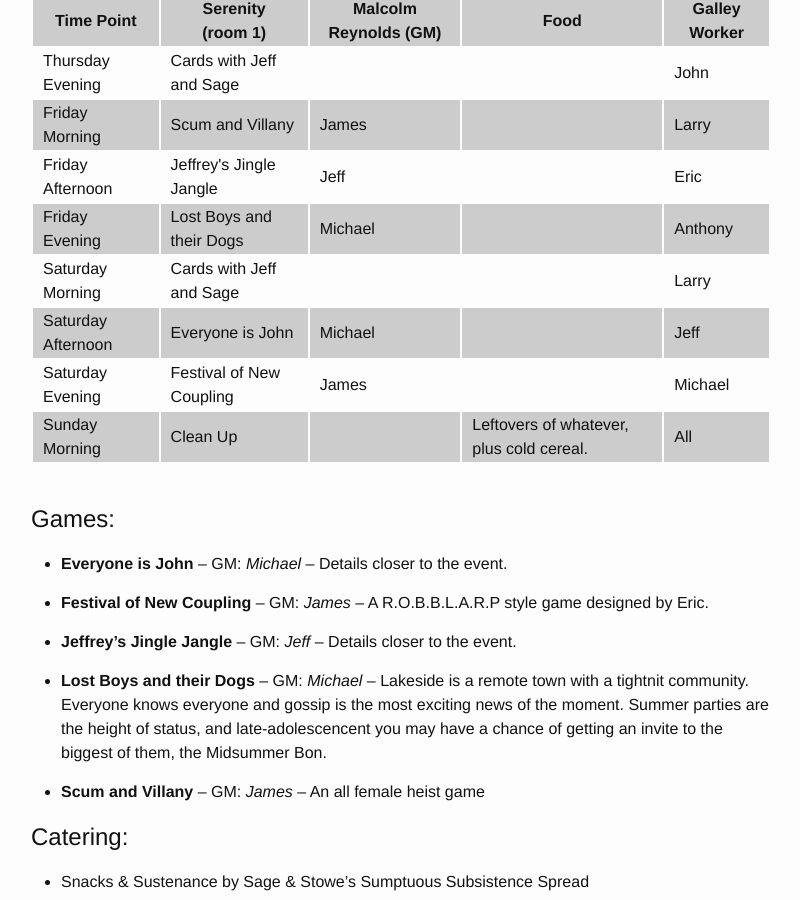
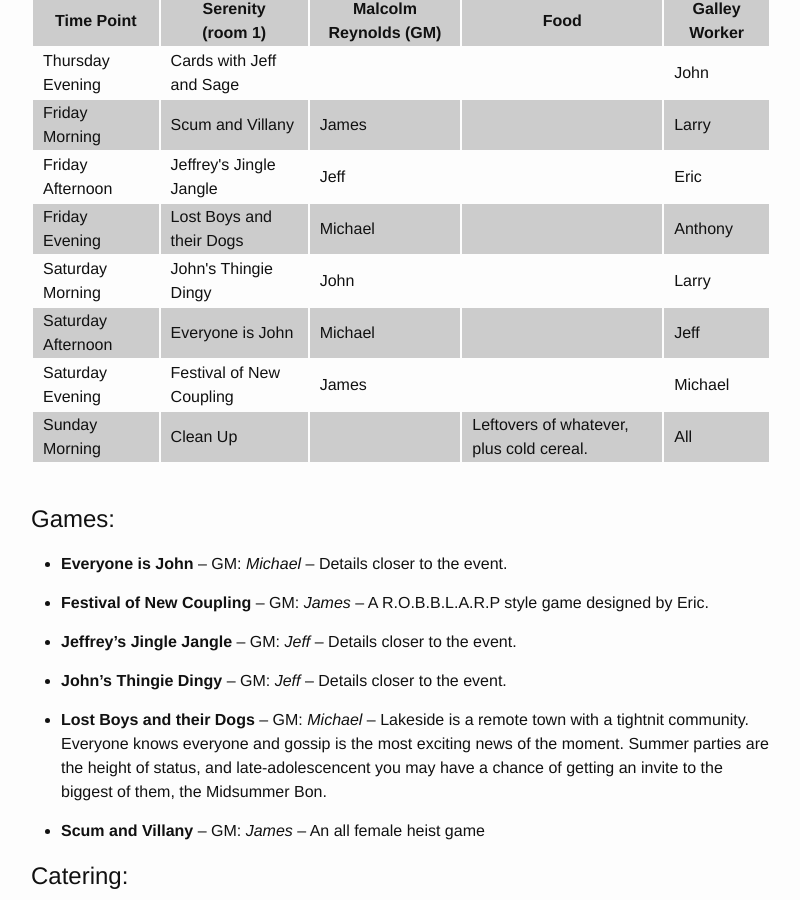
Before and after one commit to Geekend-PNW/geekend-pnw.github.com, a Jekyll site: the page built from _events/2019-06.md, in a window 1280 px wide and 900 px high, scrolled down 323 px. Shown: the whole window, without its empty margins (239-1039 px from the left). Built offline with Jekyll 4.4.1, drawn with Linux system fonts in a browser that asks for light colours.

Commit message:
Adding in John's game

```diff
--- a/_data/games.yml
+++ b/_data/games.yml
@@ -178,3 +178,8 @@
   abstract: "An all female heist game"
   gm: [ "James" ]
   events: 2019-06
+-
+  name: "John's Thingie Dingy"
+  abstract: "Details closer to the event."
+  gm: [ "Jeff" ]
+  events: 2019-06
--- a/_data/schedules/2019-06.csv
+++ b/_data/schedules/2019-06.csv
@@ -3,7 +3,7 @@ Thursday Evening,Cards with Jeff and Sage,,,John
 Friday Morning,Scum and Villany,James,,Larry
 Friday Afternoon,Jeffrey's Jingle Jangle,Jeff,,Eric
 Friday Evening,Lost Boys and their Dogs,Michael,,Anthony
-Saturday Morning,Cards with Jeff and Sage,,,Larry
+Saturday Morning,John's Thingie Dingy,John,,Larry
 Saturday Afternoon,Everyone is John,Michael,,Jeff
 Saturday Evening,Festival of New Coupling,James,,Michael
 Sunday Morning,Clean Up,,"Leftovers of whatever, plus cold cereal.",All
```
